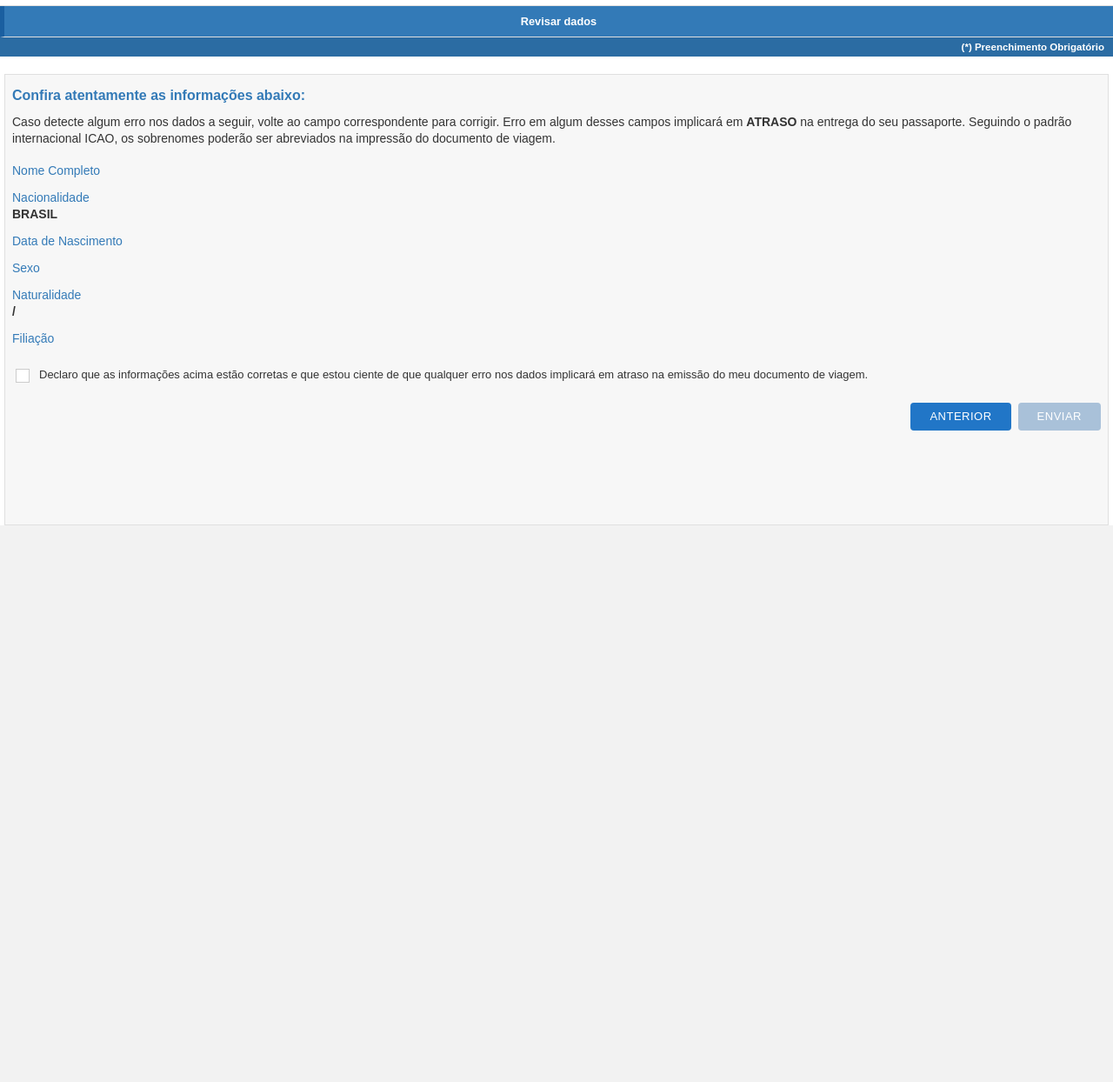
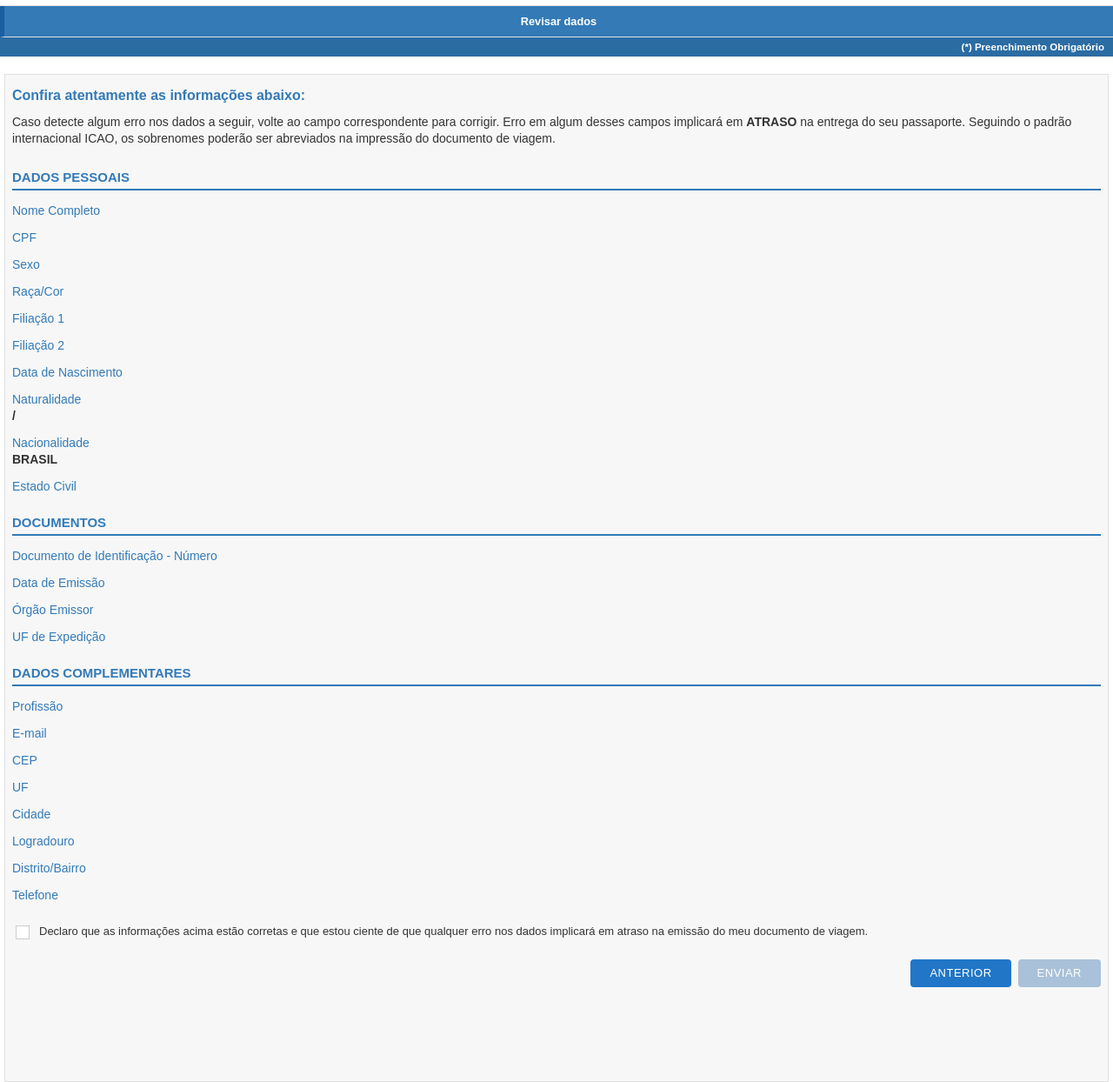
Before and after one commit to Solutionsforce/PassPF, a Flask app: page /nova-solicitacao/revisar-dados in a window 1280 px wide. Shown: the part 366-1610 px from the top of the page at 87% size. Before the commit the page ends 970 px from the top, so only its background shows below. Run offline with Flask 3, Linux system fonts and the light colour scheme.

Commit message:
Update the passport application process to correctly display user data
Introduce a new confirmation page, generate a unique protocol number for each submission, and enhance the display of personal and document details on the review page. Adjust session secret handling with `os.environ.get`.

Replit-Commit-Author: Agent
Replit-Commit-Session-Id: 2f1d9dde-6280-4dd7-be92-213d7a001ec0
Replit-Commit-Checkpoint-Type: full_checkpoint
Replit-Commit-Event-Id: ce33dbbe-1405-4808-8e91-8fe04c0c5452
Replit-Commit-Screenshot-Url: https://storage.googleapis.com/screenshot-production-us-central1/c69ae46c-7eaa-4d13-905b-498ffecf424b/2f1d9dde-6280-4dd7-be92-213d7a001ec0/sAxrzVJ

```diff
--- a/app.py
+++ b/app.py
@@ -2,9 +2,10 @@ from flask import Flask, render_template, request, redirect, url_for, session
 from datetime import datetime
 import random
 import string
+import os
 
 app = Flask(__name__)
-app.secret_key = 'sua_chave_secreta_aqui_123456'
+app.secret_key = os.environ.get('SESSION_SECRET', 'sua_chave_secreta_aqui_123456')
 
 def gerar_protocolo():
     letras = ''.join(random.choices(string.ascii_uppercase, k=2))
@@ -50,6 +51,8 @@ def dados_complementares():
 @app.route('/nova-solicitacao/revisar-dados', methods=['GET', 'POST'])
 def revisar_dados():
     if request.method == 'POST':
+        protocolo = gerar_protocolo()
+        session['protocolo'] = protocolo
         return redirect(url_for('confirmacao'))
 
     dados_pessoais = session.get('dados_pessoais', {})
@@ -60,6 +63,11 @@ def revisar_dados():
                          dados_pessoais=dados_pessoais,
                          dados_documentos=dados_documentos,
                          dados_complementares=dados_complementares)
+
+@app.route('/confirmacao')
+def confirmacao():
+    protocolo = session.get('protocolo', 'N/A')
+    return render_template('confirmacao.html', protocolo=protocolo)
 
 @app.route('/agendar', methods=['POST'])
 def agendar():
--- a/static/css/style.css
+++ b/static/css/style.css
@@ -910,6 +910,16 @@ body {
     font-family: Arial, sans-serif;
 }
 
+.revisar-section-title {
+    color: #337ab7;
+    font-size: 15px;
+    font-weight: 700;
+    margin: 25px 0 10px 0;
+    padding-bottom: 5px;
+    border-bottom: 2px solid #337ab7;
+    font-family: Arial, sans-serif;
+}
+
 .revisar-info-text {
     color: #333;
     font-size: 14px;
--- a/templates/revisar_dados.html
+++ b/templates/revisar_dados.html
@@ -31,24 +31,100 @@
                 Caso detecte algum erro nos dados a seguir, volte ao campo correspondente para corrigir. Erro em algum desses campos implicará em <strong>ATRASO</strong> na entrega do seu passaporte. Seguindo o padrão internacional ICAO, os sobrenomes poderão ser abreviados na impressão do documento de viagem.
             </div>
 
+            <div class="revisar-section-title">DADOS PESSOAIS</div>
+
             <div class="revisar-label">Nome Completo</div>
             <div class="revisar-value">{{ dados_pessoais.get('nome_completo', '') }}</div>
+
+            <div class="revisar-label">CPF</div>
+            <div class="revisar-value">{{ dados_pessoais.get('cpf', '') }}</div>
+
+            <div class="revisar-label">Sexo</div>
+            <div class="revisar-value">{{ dados_pessoais.get('sexo', '') }}</div>
+
+            <div class="revisar-label">Raça/Cor</div>
+            <div class="revisar-value">{{ dados_pessoais.get('raca_cor', '') }}</div>
+
+            <div class="revisar-label">Filiação 1</div>
+            <div class="revisar-value">{{ dados_pessoais.get('filiacao_1', '') }}</div>
+
+            <div class="revisar-label">Filiação 2</div>
+            <div class="revisar-value">{{ dados_pessoais.get('filiacao_2', '') }}</div>
+
+            <div class="revisar-label">Data de Nascimento</div>
+            <div class="revisar-value">{{ dados_pessoais.get('data_nascimento', '') }}</div>
+
+            <div class="revisar-label">Naturalidade</div>
+            <div class="revisar-value">{{ dados_pessoais.get('cidade_nascimento', '') }} / {{ dados_pessoais.get('uf_nascimento', '') }}</div>
 
             <div class="revisar-label">Nacionalidade</div>
             <div class="revisar-value">{{ dados_pessoais.get('nacionalidade', 'BRASIL') }}</div>
 
-            <div class="revisar-label">Data de Nascimento</div>
-            <div class="revisar-value">{{ dados_pessoais.get('data_nascimento', '') }}</div>
+            <div class="revisar-label">Estado Civil</div>
+            <div class="revisar-value">{{ dados_pessoais.get('estado_civil', '') }}</div>
 
-            <div class="revisar-label">Sexo</div>
-            <div class="revisar-value">{{ dados_pessoais.get('sexo', '') }}</div>
+            <div class="revisar-section-title">DOCUMENTOS</div>
 
-            <div class="revisar-label">Naturalidade</div>
-            <div class="revisar-value">{{ dados_pessoais.get('cidade_nascimento', '') }} / {{ dados_pessoais.get('uf_nascimento', '') }}</div>
+            <div class="revisar-label">Documento de Identificação - Número</div>
+            <div class="revisar-value">{{ dados_documentos.get('numero_identidade', '') }}</div>
 
-            <div class="revisar-label">Filiação</div>
-            <div class="revisar-value">{{ dados_pessoais.get('filiacao_1', '') }}</div>
-            <div class="revisar-value">{{ dados_pessoais.get('filiacao_2', '') }}</div>
+            <div class="revisar-label">Data de Emissão</div>
+            <div class="revisar-value">{{ dados_documentos.get('data_emissao', '') }}</div>
+
+            <div class="revisar-label">Órgão Emissor</div>
+            <div class="revisar-value">{{ dados_documentos.get('orgao_emissor', '') }}</div>
+
+            <div class="revisar-label">UF de Expedição</div>
+            <div class="revisar-value">{{ dados_documentos.get('uf_expedicao', '') }}</div>
+
+            {% if dados_documentos.get('certidao_tipo') %}
+            <div class="revisar-label">Tipo de Certidão</div>
+            <div class="revisar-value">{{ dados_documentos.get('certidao_tipo', '') }}</div>
+
+            <div class="revisar-label">Matrícula</div>
+            <div class="revisar-value">{{ dados_documentos.get('matricula', '') }}</div>
+
+            <div class="revisar-label">Tipo</div>
+            <div class="revisar-value">{{ dados_documentos.get('tipo', '') }}</div>
+
+            <div class="revisar-label">Livro</div>
+            <div class="revisar-value">{{ dados_documentos.get('livro', '') }}</div>
+
+            <div class="revisar-label">Folha</div>
+            <div class="revisar-value">{{ dados_documentos.get('folha', '') }}</div>
+
+            <div class="revisar-label">Cidade de Expedição</div>
+            <div class="revisar-value">{{ dados_documentos.get('cidade_expedicao', '') }}</div>
+
+            <div class="revisar-label">UF de Certidão</div>
+            <div class="revisar-value">{{ dados_documentos.get('uf_certidao', '') }}</div>
+            {% endif %}
+
+            <div class="revisar-section-title">DADOS COMPLEMENTARES</div>
+
+            <div class="revisar-label">Profissão</div>
+            <div class="revisar-value">{{ dados_complementares.get('profissao', '') }}</div>
+
+            <div class="revisar-label">E-mail</div>
+            <div class="revisar-value">{{ dados_complementares.get('email', '') }}</div>
+
+            <div class="revisar-label">CEP</div>
+            <div class="revisar-value">{{ dados_complementares.get('cep', '') }}</div>
+
+            <div class="revisar-label">UF</div>
+            <div class="revisar-value">{{ dados_complementares.get('uf_endereco', '') }}</div>
+
+            <div class="revisar-label">Cidade</div>
+            <div class="revisar-value">{{ dados_complementares.get('cidade_endereco', '') }}</div>
+
+            <div class="revisar-label">Logradouro</div>
+            <div class="revisar-value">{{ dados_complementares.get('logradouro', '') }}</div>
+
+            <div class="revisar-label">Distrito/Bairro</div>
+            <div class="revisar-value">{{ dados_complementares.get('bairro', '') }}</div>
+
+            <div class="revisar-label">Telefone</div>
+            <div class="revisar-value">{{ dados_complementares.get('telefone', '') }}</div>
 
             <div class="revisar-checkbox-container">
                 <input type="checkbox" class="revisar-checkbox" id="declaracao" name="declaracao" required>
```
Also changed, not shown: templates/confirmacao.html (+31 -15 lines).
